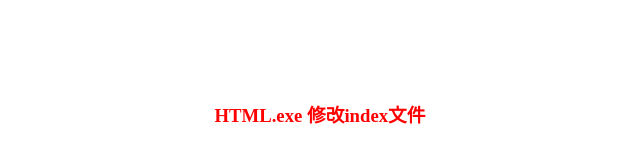
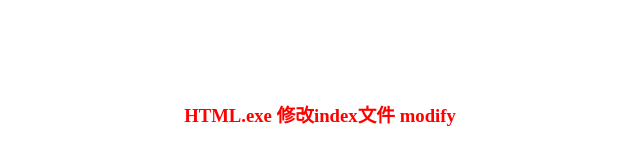
Before and after one commit to lb199771/pilishen.com, a plain HTML site: page index.html in a window 1280 px wide. Shown: the whole page, without its empty margins (320-960 px from the left). Drawn offline with Linux system fonts and the light colour scheme.

Commit message:
modify index.html

```diff
--- a/index.html
+++ b/index.html
@@ -5,6 +5,6 @@
 	<link rel="stylesheet" type="text/css" href="style.css">
 <head>
 <body>
-	<h3>HTML.exe 修改index文件</h3>
+	<h3>HTML.exe 修改index文件 modify</h3>
 </body>
 </html>
```
